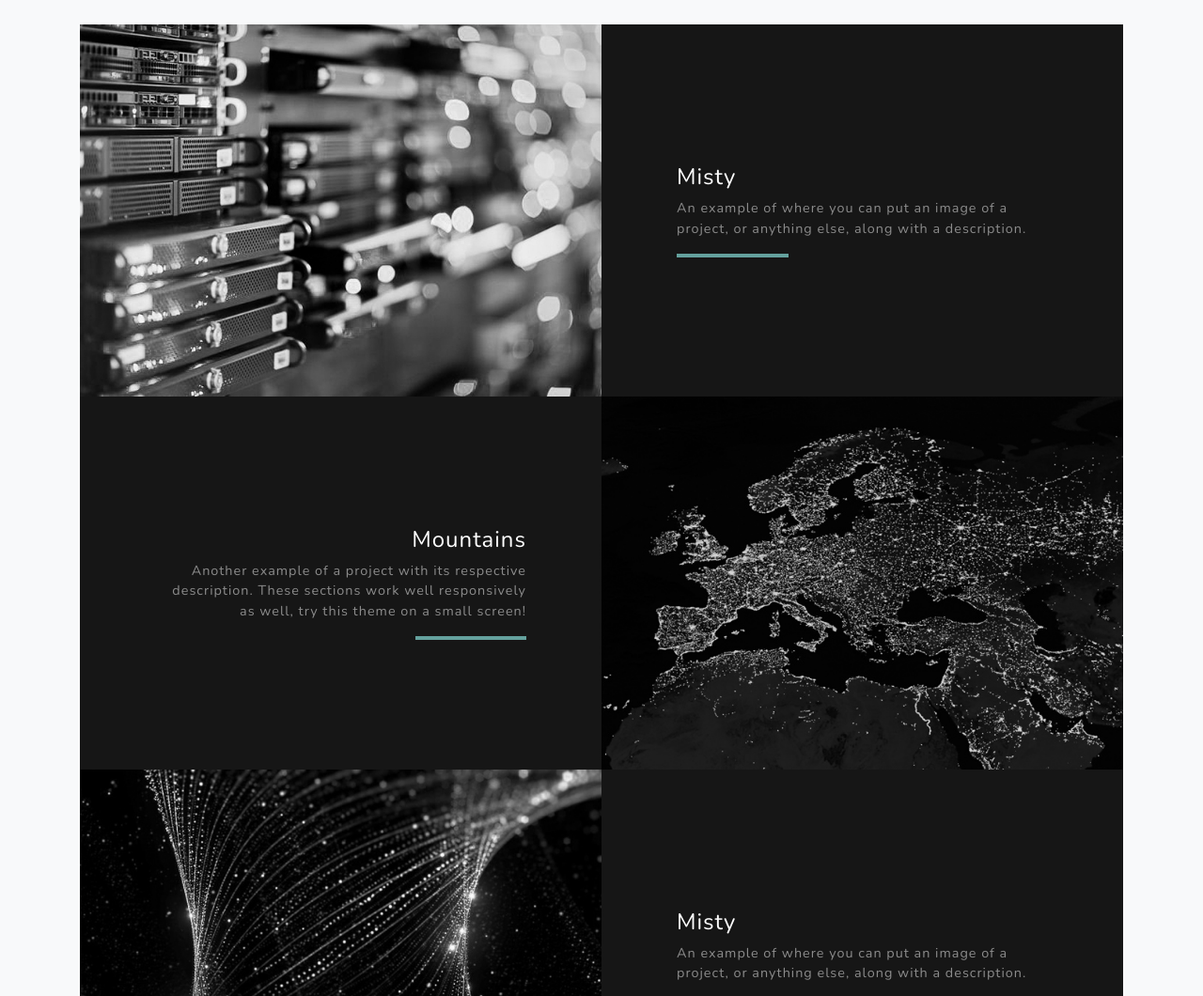
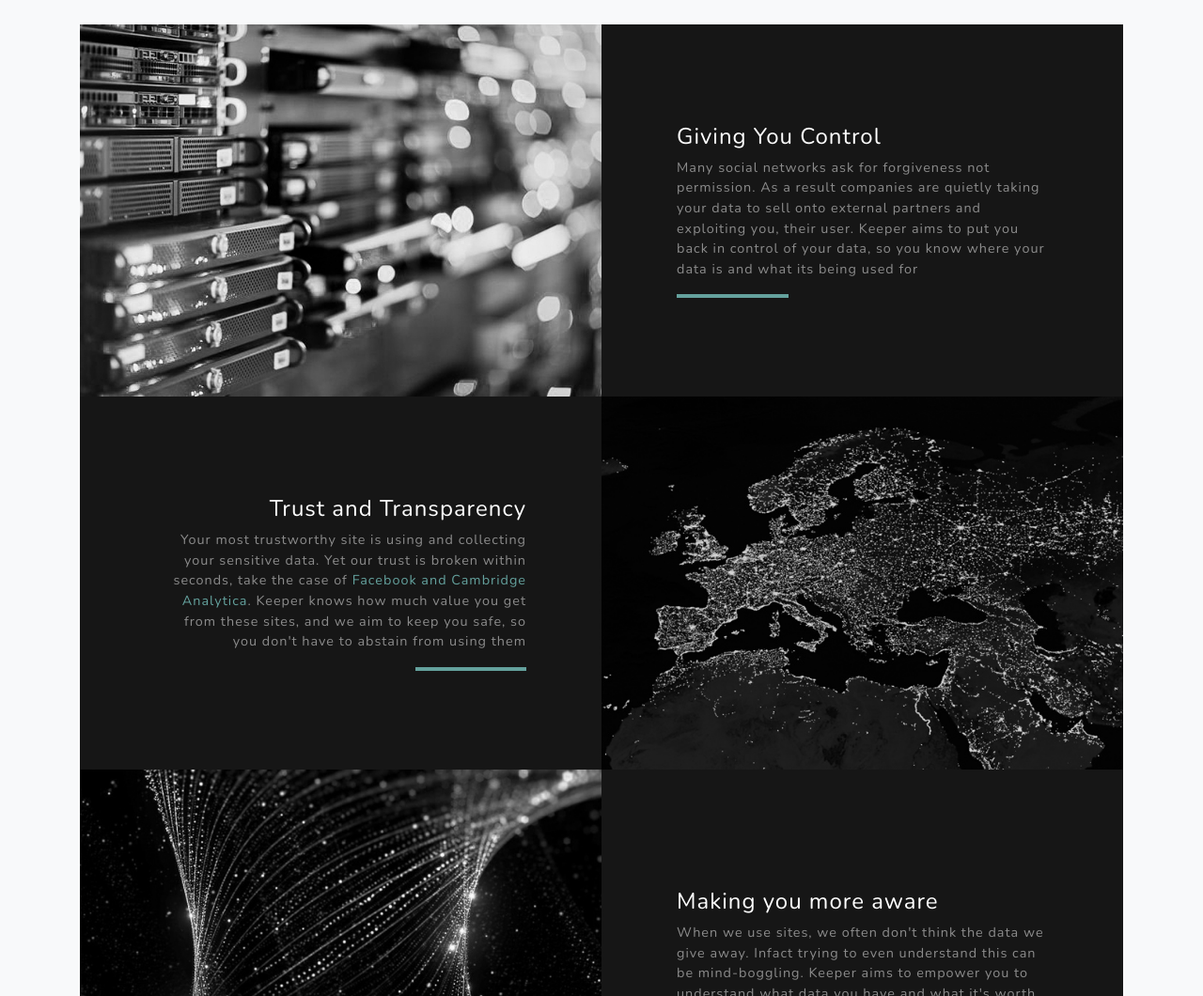
Before and after one commit to rubychilds/keeper, a website: page index.html in a window 1280 px wide. Shown: the part 1740-2800 px from the top of the page at 94% size. Drawn offline with nearby package versions, Linux system fonts and the light colour scheme.

```diff
--- a/index.html
+++ b/index.html
@@ -52,7 +52,7 @@
       <div class="container d-flex h-100 align-items-center">
         <div class="mx-auto text-center">
           <h1 class="mx-auto my-0 text-uppercase">Keeper</h1>
-          <h2 class="text-white-50 mx-auto mt-2 mb-5">Allowing you to be in control of your data</h2>
+          <h2 class="text-white-50 mx-auto mt-2 mb-5">Allowing you, to be in control of your data</h2>
           <a href="#about" class="btn btn-primary js-scroll-trigger">Find out more</a>
         </div>
       </div>
@@ -64,8 +64,7 @@
         <div class="row">
           <div class="col-lg-8 mx-auto">
             <h2 class="text-white mb-4">Your Data, Your Control</h2>
-            <p class="text-white-50">xxx
-              <a href="http://startbootstrap.com/template-overviews/grayscale/">the preview page</a>. xxx.</p>
+            <p class="text-white-50">xxx xxx.</p>
           </div>
         </div>
         <img src="img/ipad.png" class="img-fluid" alt="">
@@ -85,8 +84,8 @@
             <div class="bg-black text-center h-100 project">
               <div class="d-flex h-100">
                 <div class="project-text w-100 my-auto text-center text-lg-left">
-                  <h4 class="text-white">Misty</h4>
-                  <p class="mb-0 text-white-50">An example of where you can put an image of a project, or anything else, along with a description.</p>
+                  <h4 class="text-white">Giving You Control</h4>
+                  <p class="mb-0 text-white-50">Many social networks ask for forgiveness not permission. As a result companies are quietly taking your  data to sell onto external partners and exploiting you, their user. Keeper aims to put you back in control of your data, so you know where your data is and what its being used for</p>
                   <hr class="d-none d-lg-block mb-0 ml-0">
                 </div>
               </div>
@@ -103,8 +102,8 @@
             <div class="bg-black text-center h-100 project">
               <div class="d-flex h-100">
                 <div class="project-text w-100 my-auto text-center text-lg-right">
-                  <h4 class="text-white">Mountains</h4>
-                  <p class="mb-0 text-white-50">Another example of a project with its respective description. These sections work well responsively as well, try this theme on a small screen!</p>
+                  <h4 class="text-white">Trust and Transparency</h4>
+                  <p class="mb-0 text-white-50">Your most trustworthy site is using and collecting your sensitive data. Yet our trust is broken within seconds, take the case of <a href="https://www.theguardian.com/news/2018/mar/17/cambridge-analytica-facebook-influence-us-election">Facebook and Cambridge Analytica</a>. Keeper knows how much value you get from these sites, and we aim to keep you safe, so you don't have to abstain from using them</p>
                   <hr class="d-none d-lg-block mb-0 mr-0">
                 </div>
               </div>
@@ -121,8 +120,8 @@
             <div class="bg-black text-center h-100 project">
               <div class="d-flex h-100">
                 <div class="project-text w-100 my-auto text-center text-lg-left">
-                  <h4 class="text-white">Misty</h4>
-                  <p class="mb-0 text-white-50">An example of where you can put an image of a project, or anything else, along with a description.</p>
+                  <h4 class="text-white">Making you more aware</h4>
+                  <p class="mb-0 text-white-50">When we use sites, we often don't think the data we give away. Infact trying to even understand this can be mind-boggling. Keeper aims to empower you to understand what data you have and what it's worth</p>
                   <hr class="d-none d-lg-block mb-0 ml-0">
                 </div>
               </div>
```
